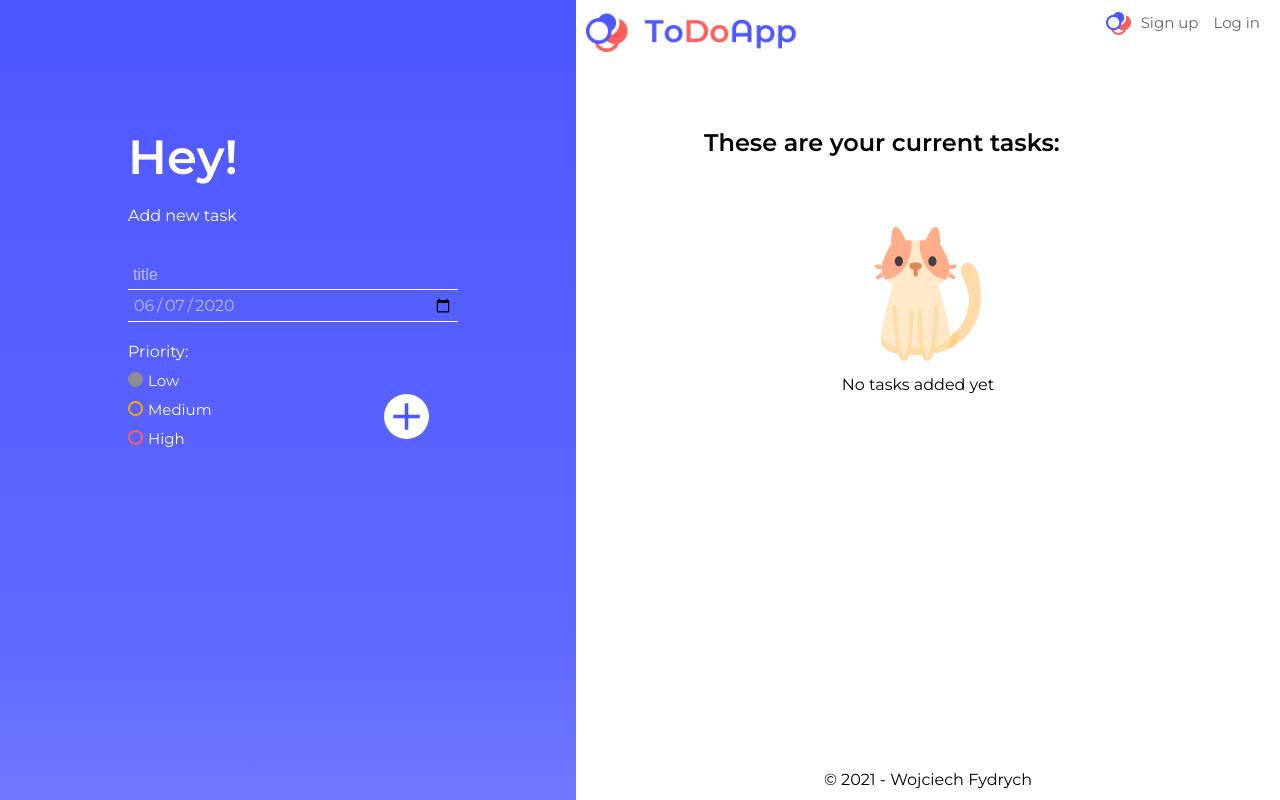
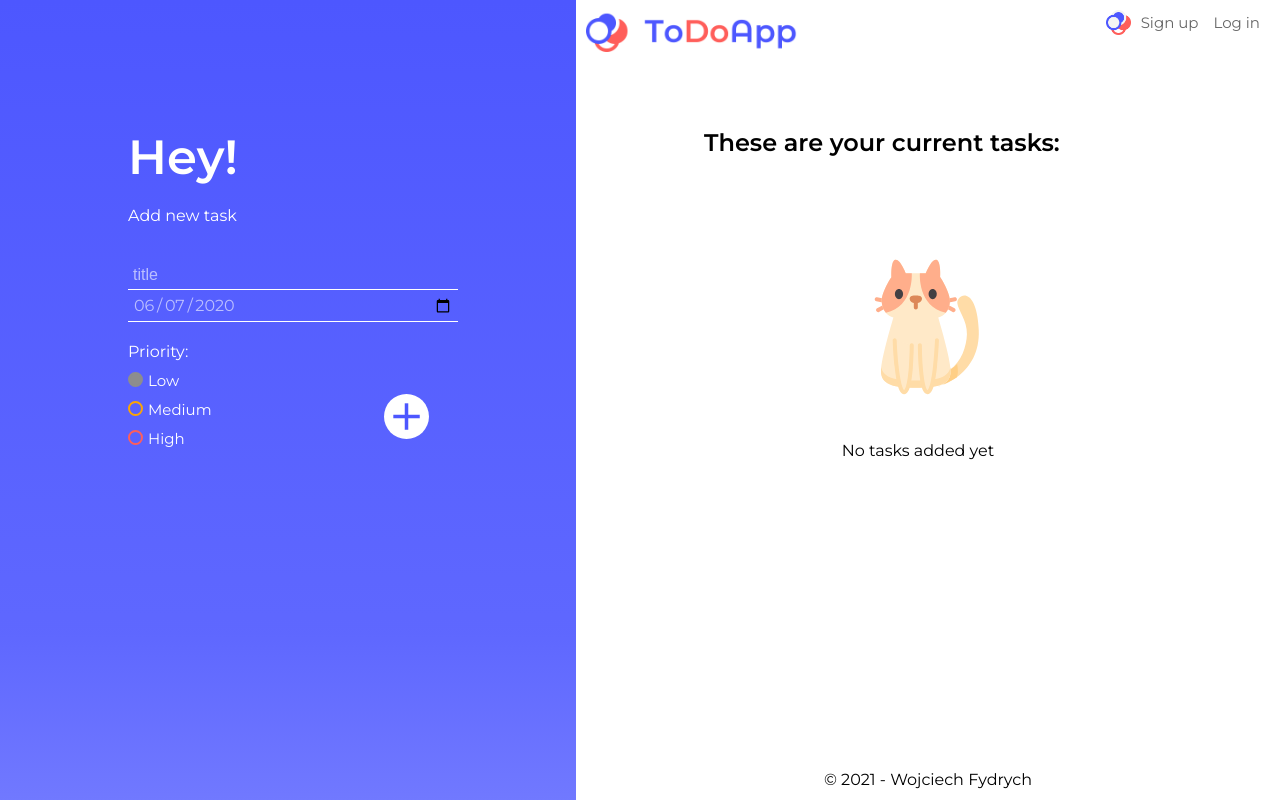
Before and after one commit to wfydrych/ToDoApp, a React (Create React App) app in the folder client/: page / in a window 1280 px wide. Built offline with nearby package versions, Linux system fonts and the light colour scheme.

Commit message:
Added GSAP animation

```diff
--- a/client/src/components/TaskList.js
+++ b/client/src/components/TaskList.js
@@ -1,7 +1,7 @@
 import React, {Component, Fragment} from 'react'
+import {TweenMax, TimelineMax, Linear} from 'gsap'
 import Cookies from 'universal-cookie'
 import './TaskList.sass'
-import notasks from './img/cat.svg'
 import logo from './img/logo.png'
 
 const cookies = new Cookies()
@@ -113,7 +113,37 @@ class TaskList extends Component {
 
     createTaskList = () => {
         let tasks = cookies.get('tasks') || []
-        if (tasks.length === 0) return <Fragment><img src={notasks} alt='no-tasks' className='noTasks' /> <span class='noTasks__txt'>No tasks added yet</span></Fragment>
+        if (tasks.length === 0) {
+
+            const pic = <svg className='noTasks' height="512pt" viewBox="-53 0 512 512.00002" width="512pt" xmlns="http://www.w3.org/2000/svg">
+            <g fill="#ffae8b">
+                <path d="m313.074219 149.273438c-.710938-4.167969-4.664063-6.960938-8.824219-6.257813l-18.949219 3.234375c-4.164062.710938-6.964843 4.660156-6.253906 8.824219.632813 3.730469 3.871094 6.363281 7.527344 6.363281.429687 0 .859375-.035156 1.296875-.109375l18.949218-3.230469c4.164063-.710937 6.964844-4.660156 6.253907-8.824218zm0 0"/>
+                <path d="m304.128906 185.011719-18.242187-9.910157c-3.714844-2.015624-8.359375-.640624-10.375 3.070313s-.640625 8.355469 3.070312 10.375l18.246094 9.90625c1.160156.632813 2.410156.929687 3.644531.929687 2.714844 0 5.339844-1.445312 6.726563-4 2.019531-3.710937.644531-8.355468-3.070313-10.371093zm0 0"/>
+                <path d="m25.3125 161.328125c.433594.074219.867188.109375 1.292969.109375 3.660156 0 6.898437-2.632812 7.53125-6.363281.710937-4.164063-2.089844-8.113281-6.253907-8.824219l-18.945312-3.234375c-4.164062-.707031-8.117188 2.089844-8.828125 6.257813-.710937 4.164062 2.089844 8.113281 6.253906 8.824218zm0 0"/>
+                <path d="m27.296875 175.101562-18.242187 9.910157c-3.714844 2.015625-5.085938 6.660156-3.070313 10.375 1.382813 2.550781 4.011719 3.996093 6.726563 3.996093 1.234374 0 2.484374-.296874 3.644531-.925781l18.246093-9.910156c3.710938-2.019531 5.085938-6.660156 3.070313-10.375-2.019531-3.710937-6.660156-5.085937-10.375-3.070313zm0 0"/>
+            </g>
+            <path id="tail" d="m328.554688 165.308594c1.335937 26.425781 35.226562 67.464844 31.285156 119.820312-3.523438 46.839844-25.601563 103.726563-70.796875 132.503906.179687 2.585938.277343 4.984376.277343 7.160157 0 28.503906-14.984374 45.230469-45.421874 54.1875.027343-.007813 161.660156-35.203125 161.699218-207.730469.039063-175.988281-78.804687-140.671875-77.042968-105.941406zm0 0" fill="#ffdca7"/>
+            <path d="m314.003906 396.679688c-7.371094 7.949218-15.683594 15.039062-24.964844 20.949218.183594 2.585938.28125 4.984375.28125 7.160156 0 28.507813-14.984374 45.234376-45.421874 54.191407 0 0 32.53125-7.085938 68.40625-30.46875 3.039062-6.804688 4.550781-14.667969 4.550781-23.722657 0-7.246093-1.058594-16.917968-2.851563-28.109374zm0 0" fill="#ffcf86"/>
+            <path d="m194.800781 51.21875s21.394531-54.824219 39.726563-51.03125c18.589844 3.84375 14.980468 65.691406 14.980468 65.691406s38.398438 58.9375 37.15625 92.839844c-1.242187 33.898438-23.035156 56.511719-44.601562 60.636719 0 0 47.257812 156.882812 47.257812 205.4375 0 48.550781-43.453124 62.941406-132.726562 62.941406-89.277344 0-132.730469-14.390625-132.730469-62.941406 0-48.554688 47.257813-205.4375 47.257813-205.4375-21.5625-4.125-43.359375-26.738281-44.601563-60.636719-1.242187-33.902344 37.15625-92.839844 37.15625-92.839844s-3.609375-61.847656 14.980469-65.691406c18.328125-3.792969 39.726562 51.03125 39.726562 51.03125zm0 0" fill="#ffe9c8"/>
+            <path d="m156.59375 460.199219c-81.277344 0-124.566406-11.933594-131.675781-50.703125-.675781 5.820312-1.054688 10.992187-1.054688 15.296875 0 48.550781 43.449219 62.941406 132.726563 62.941406s132.730468-14.394531 132.730468-62.941406c0-4.304688-.378906-9.476563-1.054687-15.296875-7.109375 38.769531-50.398437 50.703125-131.671875 50.703125zm0 0" fill="#ffdca7"/>
+            <path d="m78.65625.1875c-18.589844 3.84375-14.980469 65.691406-14.980469 65.691406s-38.398437 58.9375-37.15625 92.839844c.65625 17.925781 7.0625 32.691406 16.140625 43.242188 107.960938-24.144532 98.457032-150.742188 98.457032-150.742188h-22.734376s-21.398437-54.824219-39.726562-51.03125zm0 0" fill="#ffae8b"/>
+            <path d="m234.527344.1875c18.585937 3.84375 14.980468 65.691406 14.980468 65.691406s38.398438 58.9375 37.15625 92.839844c-.65625 17.925781-7.0625 32.691406-16.140624 43.242188-107.960938-24.144532-98.460938-150.742188-98.460938-150.742188h22.738281s21.394531-54.824219 39.726563-51.03125zm0 0" fill="#ffae8b"/>
+            <path id="lefteye" d="m92.410156 111.300781c-8.707031 0-15.527344 8.46875-15.527344 19.28125s6.820313 19.28125 15.527344 19.28125c8.703125 0 15.523438-8.46875 15.523438-19.28125s-6.820313-19.28125-15.523438-19.28125zm0 0" fill="#433f43"/>
+            <path id="righteye" d="m220.773438 111.300781c-8.703126 0-15.523438 8.46875-15.523438 19.28125s6.820312 19.28125 15.523438 19.28125c8.707031 0 15.527343-8.46875 15.527343-19.28125s-6.820312-19.28125-15.527343-19.28125zm0 0" fill="#433f43"/>
+            <path d="m180.089844 148.078125c0-2.664063-1.027344-9.105469-10.527344-11.355469-3.121094-.738281-7-1.054687-12.96875-1.054687-5.976562 0-9.851562.316406-12.96875 1.054687-9.503906 2.25-10.53125 8.691406-10.53125 11.355469 0 7.273437 6.917969 14.035156 15.851562 16.597656v17.148438c0 4.222656 3.421876 7.648437 7.648438 7.648437 4.222656 0 7.648438-3.425781 7.648438-7.648437v-17.148438c8.929687-2.5625 15.847656-9.324219 15.847656-16.597656zm0 0" fill="#dd8858"/>
+            <path d="m76.039062 306.507812s7.457032 197.84375 35.929688 197.84375 29.148438-178.359374 29.148438-178.359374" fill="#ffe9c8"/>
+            <path d="m237.144531 306.507812s-7.457031 197.84375-35.929687 197.84375-29.152344-178.359374-29.152344-178.359374" fill="#ffe9c8"/>
+            <path d="m111.96875 512c-13.949219 0-20.710938-19.605469-25.039062-36.683594-4.25-16.75-8.019532-39.984375-11.207032-69.054687-5.390625-49.164063-7.308594-98.96875-7.328125-99.46875-.160156-4.21875 3.132813-7.769531 7.355469-7.929688 4.21875-.183593 7.773438 3.132813 7.933594 7.355469.015625.460938 1.792968 46.570312 6.726562 93.53125 2.878906 27.410156 6.25 49.707031 10.019532 66.269531 5.445312 23.933594 10.253906 29.382813 11.632812 30.5 2.074219-1.539062 12.097656-12.695312 17.882812-86.273437 3.328126-42.328125 3.523438-83.867188 3.523438-84.285156.015625-4.214844 3.4375-7.617188 7.648438-7.617188h.03125c4.222656.015625 7.632812 3.453125 7.617187 7.675781 0 .449219-.210937 45.410157-3.921875 89.789063-2.199219 26.28125-5.1875 47.304687-8.878906 62.480468-3.519532 14.472657-9.835938 33.710938-23.996094 33.710938zm0 0" fill="#ffdca7"/>
+            <path d="m201.214844 512c-14.160156 0-20.476563-19.238281-24-33.707031-3.691406-15.179688-6.675782-36.199219-8.875-62.484375-3.710938-44.378906-3.921875-89.339844-3.925782-89.789063-.015624-4.222656 3.394532-7.660156 7.621094-7.675781h.027344c4.210938 0 7.632812 3.402344 7.648438 7.621094.003906.414062.199218 42.027344 3.53125 84.355468 5.785156 73.511719 15.804687 84.660157 17.878906 86.203126 1.378906-1.121094 6.1875-6.566407 11.632812-30.503907 3.769532-16.558593 7.140625-38.855469 10.019532-66.269531 4.933593-46.960938 6.710937-93.070312 6.726562-93.53125.160156-4.222656 3.742188-7.53125 7.933594-7.355469 4.21875.160157 7.511718 3.710938 7.355468 7.933594-.019531.496094-1.9375 50.300781-7.328124 99.46875-3.1875 29.066406-6.957032 52.300781-11.207032 69.054687-4.328125 17.074219-11.089844 36.679688-25.039062 36.679688zm0 0" fill="#ffdca7"/>
+        </svg>
+
+            return (
+                <Fragment>
+                    {pic}
+                    <span className='noTasks__txt'>No tasks added yet</span>
+                </Fragment>
+            )
+        }
 
         else
         {
@@ -155,6 +185,38 @@ class TaskList extends Component {
         }
     }
 
+    animation = () => {
+        let tasks = cookies.get('tasks') || []
+        if (tasks.length === 0) {
+            const lefteye = document.querySelector('#lefteye')
+            const righteye = document.querySelector('#righteye')
+            const tail = document.querySelector('#tail')
+
+            let t1 = new TimelineMax({
+                repeat: -1,
+                repeatDelay: 3,
+            })
+
+            t1
+                .add('start')
+                .to(lefteye, .1, {opacity: 0})
+                .to(righteye, .1, {opacity: 0}, 'start')
+                .add('blink')
+                .to(lefteye, .1, {opacity: 1})
+                .to(righteye, .1, {opacity: 1}, 'blink')
+                .set(tail, {transformOrigin: '50% 100%'})
+                .to(tail, .5, {rotation: -7})
+                .to(tail, .5, {rotation: 14})
+                .to(tail, .5, {rotation: 0})
+
+            return null
+        }
+    }
+
+    componentDidMount() {
+        this.animation()
+    }
+
     render() {
         return (
             <Fragment>
--- a/client/src/components/TaskList.sass
+++ b/client/src/components/TaskList.sass
@@ -57,6 +57,7 @@
     max-width: 30%
     margin-top: 50px
     margin-left: 50%
+    max-height: 200px
     transform: translateX(-50%)
 
     &__txt
```
Also changed, not shown: client/src/components/img/cat.svg.
